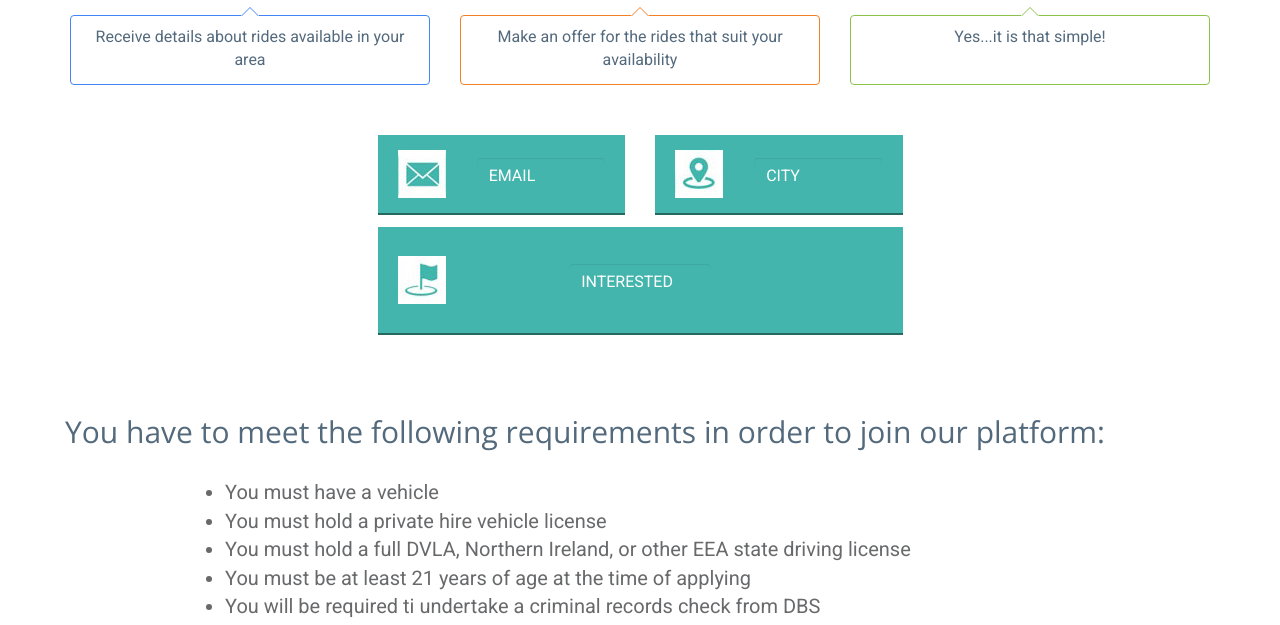
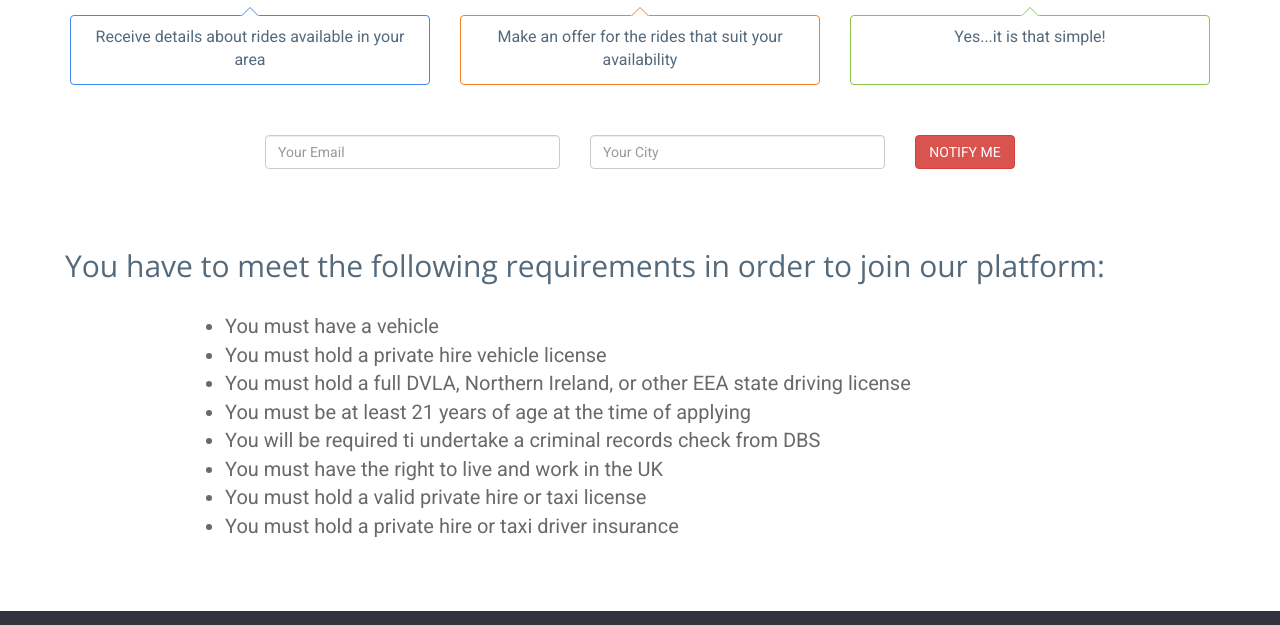
Before and after one commit to andrewgaryga/bondride-temp, a plain HTML site: page index.html in a window 1280 px wide. Shown: the part 1200-1825 px from the top of the page. Drawn offline with nearby package versions, Linux system fonts and the light colour scheme.

Commit message:
new form

```diff
--- a/index.html
+++ b/index.html
@@ -201,8 +201,8 @@
 
 			<div class="row">
 				<div class="contact-wrap">
-					<div class="col-md-offset-3 col-md-6">
-						<form method="POST" action="https://bondride.us14.list-manage.com/subscribe/post?u=e56f1764536ff55372c2bd31a&amp;id=f61d1f6b97">
+					<div class="col-md-offset-2 col-md-8">
+						<!-- <form method="POST" action="https://bondride.us14.list-manage.com/subscribe/post?u=e56f1764536ff55372c2bd31a&amp;id=f61d1f6b97">
 							<div>
 								<div class="col-xs-6">
 									<div class="container-contact">
@@ -234,7 +234,25 @@
 
 								</div>
 							</div>
-						</form>
+						</form> -->
+
+						        <form class="margin-bottom medium-margin" method="POST" action="https://bondride.us14.list-manage.com/subscribe/post?u=e56f1764536ff55372c2bd31a&amp;id=f61d1f6b97">
+						            <div class="row no-gutter">
+						                <div class="col-xs-5 margin-bottom normal-margin">
+						                    <input type="email" name="EMAIL" class="form-control" placeholder="Your Email" />
+						                </div>
+						                <div class="col-xs-5 margin-bottom normal-margin">
+						                    <input type="text" name="CITY" class="form-control" placeholder="Your City" />
+						                </div>
+<!-- 						                <div class="col-xs-9">
+						                	<input type="email" name="interested" class="form-control" placeholder="Your Email" />
+						                </div> -->
+						                <div class="col-xs-2 margin-bottom medium-margin">
+						                    <input type="hidden" name="b_e56f1764536ff55372c2bd31a_f61d1f6b97" tabindex="-1" value="" />
+						                    <input type="submit" value="Notify me" name="subscribe" id="mc-embedded-subscribe" class="btn btn-block btn-danger text-uppercase">
+						                </div>
+						            </div>
+						        </form>
 					</div>
 				</div>
 			</div>
--- a/style/main.css
+++ b/style/main.css
@@ -294,7 +294,7 @@ footer li a, a:hover{
 	padding-bottom: 10px;
 }
 
-input.my-form, .form-control {
+/*input.my-form, .form-control {
 	background-color: #43b5ad;
 	border: none;
 	color: white !important;
@@ -304,7 +304,7 @@ input.my-form, .form-control {
 .form-control::-webkit-input-placeholder { color: white; }
 .form-control:-moz-placeholder { color: white; }
 .form-control::-moz-placeholder { color: white; }
-.form-control:-ms-input-placeholder { color: white; }
+.form-control:-ms-input-placeholder { color: white; }*/
 
 .padding-list {
 	margin-left: 170px;
```
